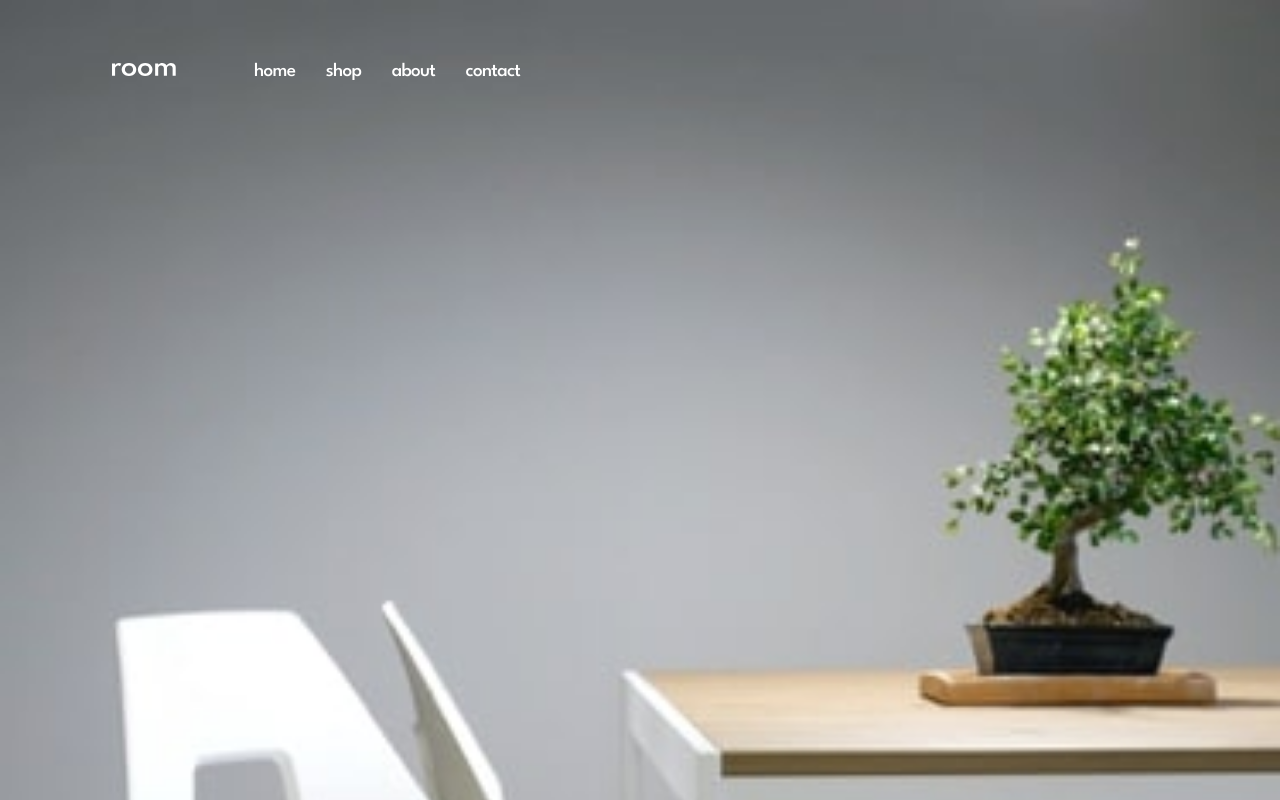
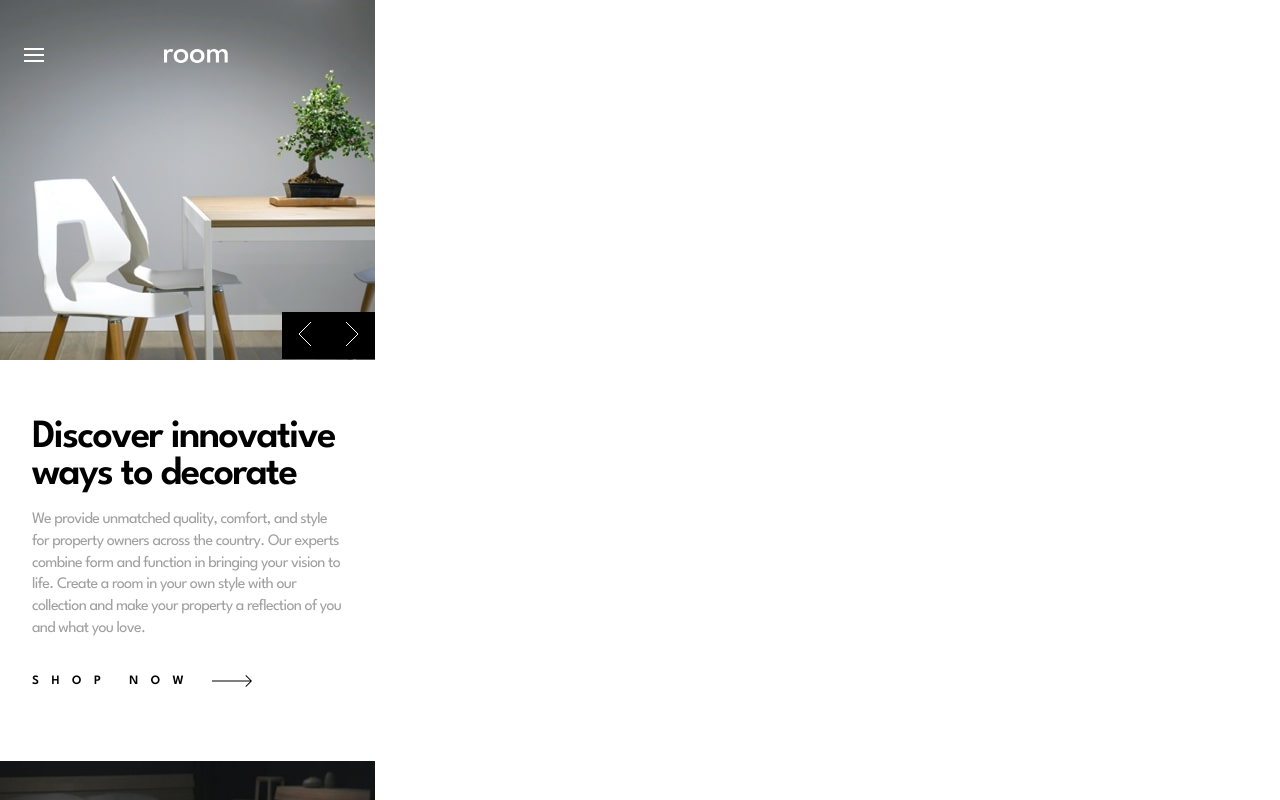
Before and after one commit to nkweku66/ecommerce_homepage, a React (Vite) app: page / in a window 1280 px wide. Shown: the top 800 px of the page. Built offline with nearby package versions, Linux system fonts and the light colour scheme; the HTML template or start-up script is replaced by a standard one.

Commit message:
Update responsiveness

```diff
--- a/src/Styles/GlobalStyles.ts
+++ b/src/Styles/GlobalStyles.ts
@@ -14,10 +14,6 @@ const GlobalStyle = createGlobalStyle`
         @media (min-width: 1440px) {
             width: 100%;
         }
-
-        @media (min-width: 376px) and (max-width: 1439px) {
-            width: 100%;
-        }
     }
 
     button {
--- a/src/components/navbar/Navbar.styles.ts
+++ b/src/components/navbar/Navbar.styles.ts
@@ -9,12 +9,8 @@ const NavDesk = styled.nav`
     margin: 3.94em 0 0 3em;
     position: absolute;
 
-    @media only screen and (min-width: 769px) and (max-width: 1024px) {
-        display: flex;
-        align-tems: center;
-    }
 
-    @media only screen and (min-width: 1025px) and (max-width: 1440px) {
+    @media only screen and (min-width: 1440px) {
         display: flex;
         align-tems: center;
     }
@@ -26,17 +22,7 @@ const Nav = styled.nav`
     margin: 3em 1.5em;
     position: absolute;
 
-
-    @media (376px <= width <= 576px) {
-        margin-left: 3.5em;
-    }
-
-
-    @media only screen and (min-width: 769px) and (max-width: 1024px) {
-        display: none;
-    }
-
-    @media only screen and (min-width: 1025px) and (max-width: 1440px) {
+    @media only screen and (min-width: 1440px) {
         display: none;
     }
 `
@@ -46,11 +32,7 @@ const NavMenuButton = styled.button`
     border: none;
     cursor: pointer;
 
-    @media only screen and (min-width: 769px) and (max-width: 1024px) {
-        display: none;
-    }
-
-    @media only screen and (min-width: 1025px) and (max-width: 1440px) {
+    @media only screen and (min-width: 1440px) {
         display: none;
     }
 `
@@ -60,15 +42,7 @@ const NavLogo = styled.img`
     height: 0.9em;
     cursor: pointer;
 
-    @media only screen and (min-width: 769px) and (max-width: 1024px) {
-        margin-right: 2em;
-        margin-left: 0;
-    }
-    @media (min-width: 577px) and (max-width: 768px) {
-        margin-left: 10em;
-    }
-
-    @media only screen and (min-width: 1025px) and (max-width: 1440px) {
+    @media only screen and (min-width: 1440px) {
         margin-left: 0;
         margin-right: 3em;
     }
@@ -89,11 +63,8 @@ const Navmenu = styled.nav<Props>`
     box-shadow: 0 0 100px 10000px rgba(0, 0, 0, 0.5);
     transition: ease-out 0.5s;
 
-    @media only screen and (min-width: 769px) and (max-width: 1024px) {
-        display: none;
-    }
 
-    @media only screen and (min-width: 1025px) and (max-width: 1440px) {
+    @media only screen and (min-width: 1440px) {
         display: none;
     }
 `
@@ -106,9 +77,6 @@ const Navlinks = styled.ul`
     padding: 0;
     margin-left: 4em;
 
-    @media only screen and (min-width: 769px) and (max-width: 1024px) {
-        gap: 1.94em;
-    }
 `
 
 const Navlink = styled.a`
@@ -123,7 +91,7 @@ const Navlink = styled.a`
         color: #666;
     }
 
-    @media only screen and (min-width: 769px) and (max-width: 1440px) {
+    @media only screen and (min-width: 1440px) {
         color: #fff;
         font-size: 1.2rem;
 
```
